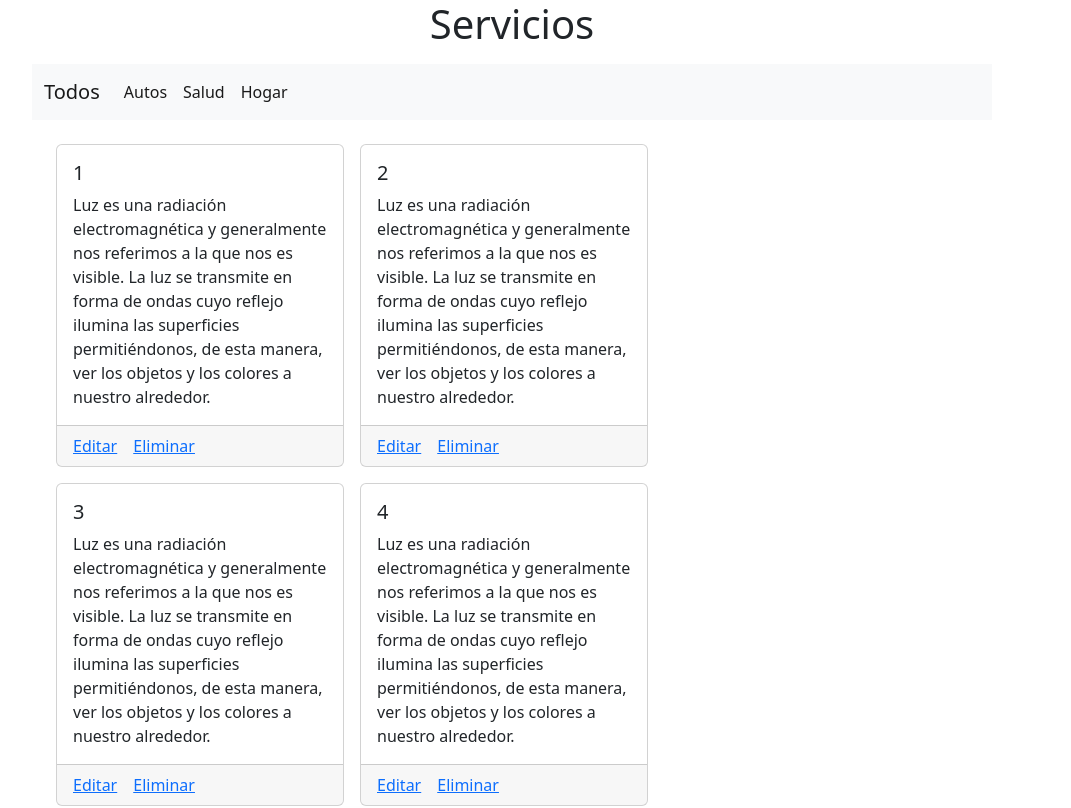
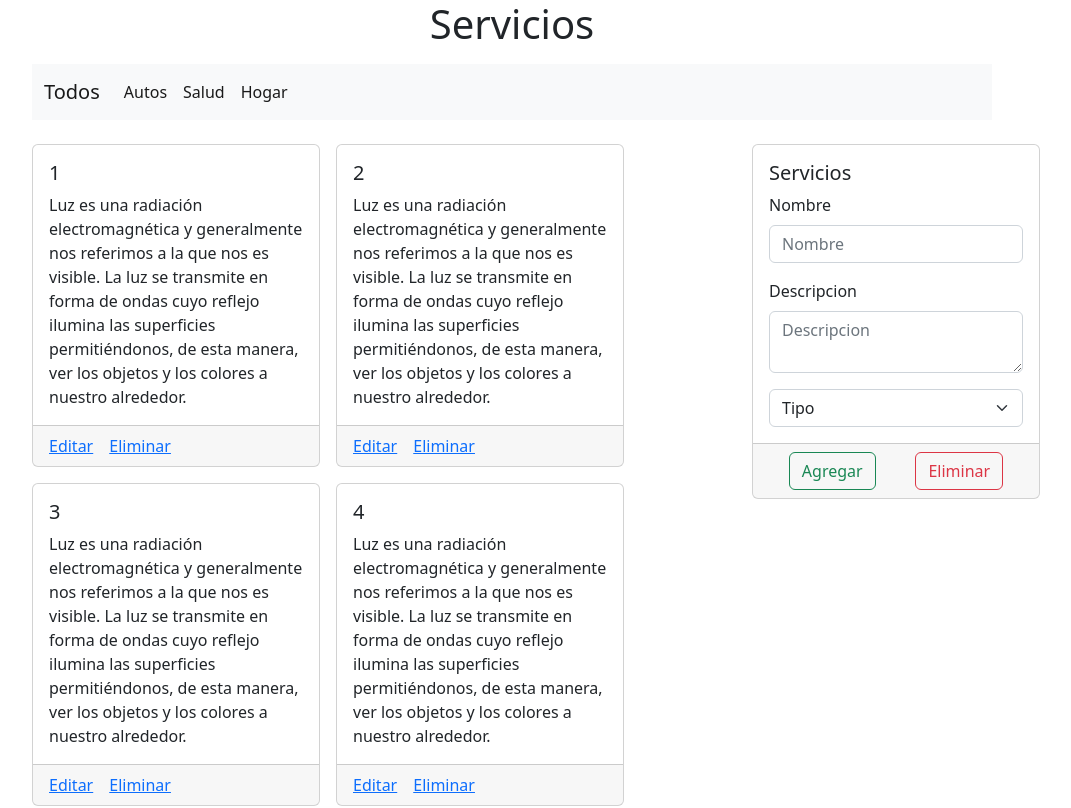
Before and after one commit to brunochan2001/Services-Reactjs, a React (Create React App) app: page / in a window 1280 px wide. Shown: the top 808 px of the page, without its empty margins (128-1199 px from the left). Built offline with nearby package versions, Linux system fonts and the light colour scheme.

Commit message:
Componente Form agregado

```diff
--- a/src/ServicesApp.jsx
+++ b/src/ServicesApp.jsx
@@ -1,13 +1,14 @@
 import React from 'react';
 import { CardGrid } from './components/Card/CardGrid';
+import Form from './components/Form';
 import Navigation from './components/Navigation';
 const ServicesApp = () => {
   return (
     <>
       <Navigation></Navigation>
-      <main className="w-75 mx-auto d-flex">
+      <main className="w-75 mx-auto d-flex  py-4">
         <CardGrid />
-        <div className="w-25"></div>
+        <Form></Form>
       </main>
     </>
   );
--- a/src/components/Card/CardGrid.jsx
+++ b/src/components/Card/CardGrid.jsx
@@ -10,7 +10,7 @@ export const CardGrid = () => {
 
   return (
     <>
-      <div className="d-flex flex-wrap w-75 p-4" style={{ gap: '1rem' }}>
+      <div className="d-flex flex-wrap w-75" style={{ gap: '1rem' }}>
         {services.map((service, index) => (
           <CardItem key={index} service={service}></CardItem>
         ))}
--- /dev/null
+++ b/src/components/Form/Form.jsx
@@ -0,0 +1,48 @@
+import React from 'react';
+import './style.css';
+
+const Form = () => {
+  return (
+    <div className="w-25 form-container">
+      <form className="card form">
+        <div className="card-body">
+          <h5 className="card-title">Servicios</h5>
+          <div className="mb-3">
+            <label className="form-label">Nombre</label>
+            <input
+              type="Nombre"
+              className="form-control"
+              id="exampleFormControlInput1"
+              placeholder="Nombre"
+            />
+          </div>
+          <div className="mb-3">
+            <label className="form-label">Descripcion</label>
+            <textarea
+              className="form-control"
+              id="exampleFormControlTextarea1"
+              rows="2"
+              placeholder="Descripcion"
+            ></textarea>
+          </div>
+          <select className="form-select" aria-label="Default select example">
+            <option selected>Tipo</option>
+            <option value="1">Autos</option>
+            <option value="2">Salud</option>
+            <option value="3">Hogar</option>
+          </select>
+        </div>
+        <div className="card-footer d-flex justify-content-around">
+          <button type="button" className="btn btn-outline-success">
+            Agregar
+          </button>
+          <button type="button" className="btn btn-outline-danger">
+            Eliminar
+          </button>
+        </div>
+      </form>
+    </div>
+  );
+};
+
+export default Form;
--- /dev/null
+++ b/src/components/Form/index.js
@@ -0,0 +1 @@
+export { default } from './Form';
--- /dev/null
+++ b/src/components/Form/style.css
@@ -0,0 +1,8 @@
+.form-container {
+  position: relative;
+}
+.form {
+  width: 18rem;
+  position: absolute;
+  right: 0;
+}
--- a/src/data/servicesData.js
+++ b/src/data/servicesData.js
@@ -2,29 +2,34 @@ const servicesdata = [
   {
     title: '1',
     id: 1,
+    type: 'auto',
     description:
       'Luz es una radiación electromagnética y generalmente nos referimos a la que nos es visible. La luz se transmite en forma de ondas cuyo reflejo ilumina las superficies permitiéndonos, de esta manera, ver los objetos y los colores a nuestro alrededor.'
   },
   {
     title: '2',
     id: 2,
+    type: 'auto',
     description:
       'Luz es una radiación electromagnética y generalmente nos referimos a la que nos es visible. La luz se transmite en forma de ondas cuyo reflejo ilumina las superficies permitiéndonos, de esta manera, ver los objetos y los colores a nuestro alrededor.'
   },
   {
     title: '3',
+    type: 'auto',
     id: 3,
     description:
       'Luz es una radiación electromagnética y generalmente nos referimos a la que nos es visible. La luz se transmite en forma de ondas cuyo reflejo ilumina las superficies permitiéndonos, de esta manera, ver los objetos y los colores a nuestro alrededor.'
   },
   {
     title: '4',
+    type: 'salud',
     id: 4,
     description:
       'Luz es una radiación electromagnética y generalmente nos referimos a la que nos es visible. La luz se transmite en forma de ondas cuyo reflejo ilumina las superficies permitiéndonos, de esta manera, ver los objetos y los colores a nuestro alrededor.'
   },
   {
     title: '5',
+    type: 'salud',
     id: 5,
     description:
       'Luz es una radiación electromagnética y generalmente nos referimos a la que nos es visible. La luz se transmite en forma de ondas cuyo reflejo ilumina las superficies permitiéndonos, de esta manera, ver los objetos y los colores a nuestro alrededor.'
@@ -32,12 +37,14 @@ const servicesdata = [
   {
     title: '6',
     id: 6,
+    type: 'Hogar',
     description:
       'Luz es una radiación electromagnética y generalmente nos referimos a la que nos es visible. La luz se transmite en forma de ondas cuyo reflejo ilumina las superficies permitiéndonos, de esta manera, ver los objetos y los colores a nuestro alrededor.'
   },
   {
     title: '7',
     id: 7,
+    type: 'Hogar',
     description:
       'Luz isible. La luz se transmite en fuperficies permitiéndonos, de esta manera, ver los objetos y los colores a nuestro alrededor.'
   }
```
